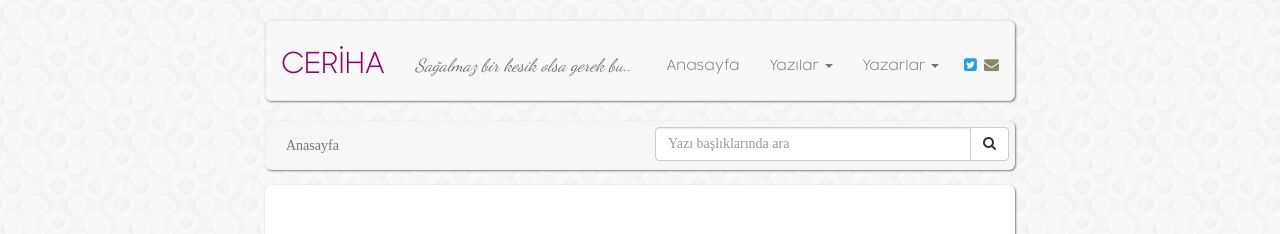
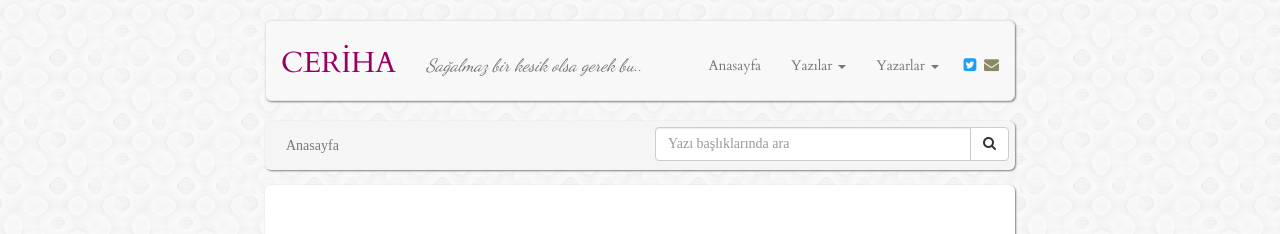
Before and after one commit to muhammedaydogdu/muhammedaydogdu.github.io, a Jekyll site: the page built from index.html, in a window 1280 px wide. Shown: the top 234 px of the page. Built offline with Jekyll 4.4.1, drawn with Linux system fonts in a browser that asks for light colours; some web fonts are replaced; the list of posts is cut into pages by our own code.

Commit message:
Update style.css

```diff
--- a/css/style.css
+++ b/css/style.css
@@ -42,7 +42,7 @@ h2 {
 
 .container .navbar {
   margin-top: 20px;
-  font-family: "Sharp Sans", "Times New Roman", serif;
+  font-family: "Cardo", "Times New Roman", serif;
   padding: 15px 0 5px 0;
   box-shadow: 1px 1px 2px grey;
   border-radius: 6px;
```
